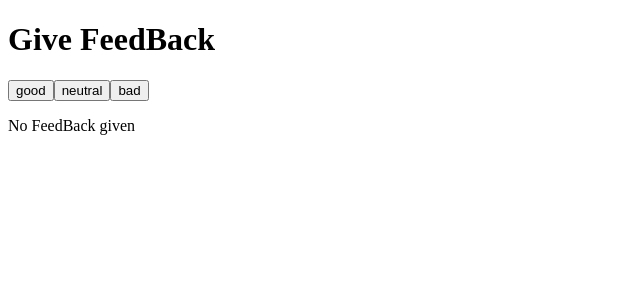
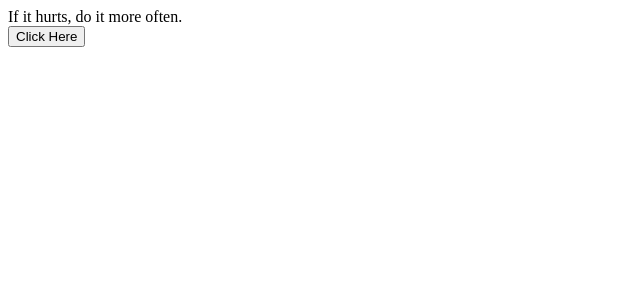
Before and after one commit to notjoshsaylor/fullstack_part1, a React (Create React App) app: page / in a window 1280 px wide. Shown: the top 300 px of the page, without its empty margins (0-640 px from the left). Built offline with nearby package versions, Linux system fonts and the light colour scheme; the HTML template or start-up script is replaced by a standard one.

Commit message:
full stack open ex. 1.12

```diff
--- a/src/App.js
+++ b/src/App.js
@@ -1,72 +1,31 @@
 import {useState} from "react"
 
-const Button = ({onClick, body}) => <button onClick={onClick}>{body}</button>
-const All = ({all}) => <div>All {all}</div>
-const Average = ({average}) => <div>Average {average}</div>
-const Positive = ({positive}) => <div>Positive {positive}</div>
+const App = () => {
+  const anecdotes = [
+    'If it hurts, do it more often.',
+    'Adding manpower to a late software project makes it later!',
+    'The first 90 percent of the code accounts for the first 10 percent of the development time...The remaining 10 percent of the code accounts for the other 90 percent of the development time.',
+    'Any fool can write code that a computer can understand. Good programmers write code that humans can understand.',
+    'Premature optimization is the root of all evil.',
+    'Debugging is twice as hard as writing the code in the first place. Therefore, if you write the code as cleverly as possible, you are, by definition, not smart enough to debug it.',
+    'Programming without an extremely heavy use of console.log is same as if a doctor would refuse to use x-rays or blood tests when diagnosing patients.'
+  ]
 
-const Averages = ({all, average, positive}) => (
-  <>
-    <h2>Averages</h2>
+
+  const handleClick = () => {
+    const getRandom = Math.floor(Math.random() * anecdotes.length)
+    setSelected(getRandom)
+    }
+
+  const [selected, setSelected] = useState(0)
+
+  return (
     <div>
-      <All all={all} value={all} />
-      <Average average={average} />
-      <Positive positive={positive} />
+      {anecdotes[selected]}
+      <br></br>
+      <button onClick={handleClick}>Click Here</button>
     </div>
-  </>
-)
-
-const Statistics = ({title, value}) => <div>{title} {value}</div>
-
-const Stats = ({good, bad, neutral}) => {
-  const all = good + neutral + bad || 0
-  const average = (good + bad + neutral) / 3 || 0
-  const positive = (good / all) * 100  || 0
-
-  if (all === 0 ){
-    return(
-      <p>No FeedBack given</p>
-    )
-  }
-
-  return(
-    <>
-      <h2>Statistics</h2>
-      <Statistics value={good} title={"Good"} />
-      <Statistics value={neutral} title={"Neutral"} />
-      <Statistics value={bad} title={"Bad"} />
-      <Averages average={average} all={all} positive={positive}/>
-    </>
   )
 }
 
-const App =() => {
-  const [good, setGood] = useState(0)
-  const [neutral, setNeutral] = useState(0)
-  const [bad, setBad] = useState(0)
-
-  const handleButton = (button) => () => {
-    if (button === 'good'){
-      setGood(good +1)
-    }else if (button === 'bad'){
-      setBad(bad + 1)
-      }else if (button === 'neutral'){
-        setNeutral(neutral + 1)
-      }
-    }
-
-  return(
-    <>
-      <h1>Give FeedBack</h1>
-      <Button style={{height: '30px', width:"30px"}} onClick={handleButton('good')} body={'good'} />
-      <Button style={{height: '30px'}} onClick={handleButton('neutral')} body={'neutral'} />
-      <Button style={{height: '30px'}} onClick={handleButton('bad')} body={'bad'} />
-      <Stats good={good} neutral={neutral} bad={bad}/>
-    </>
-    )
-}
-
-
-
-
 export default App
```
